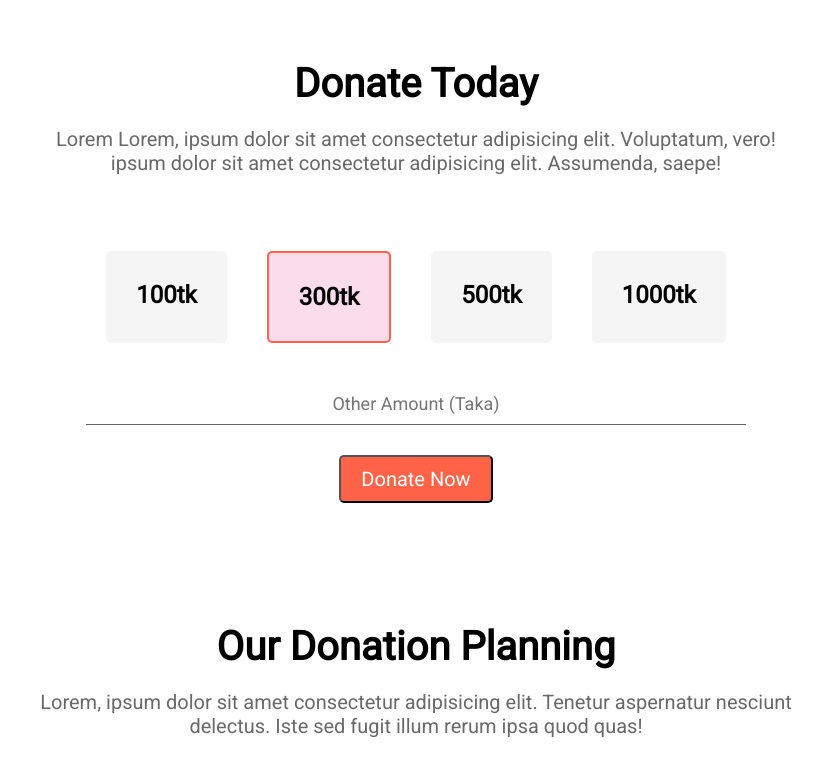
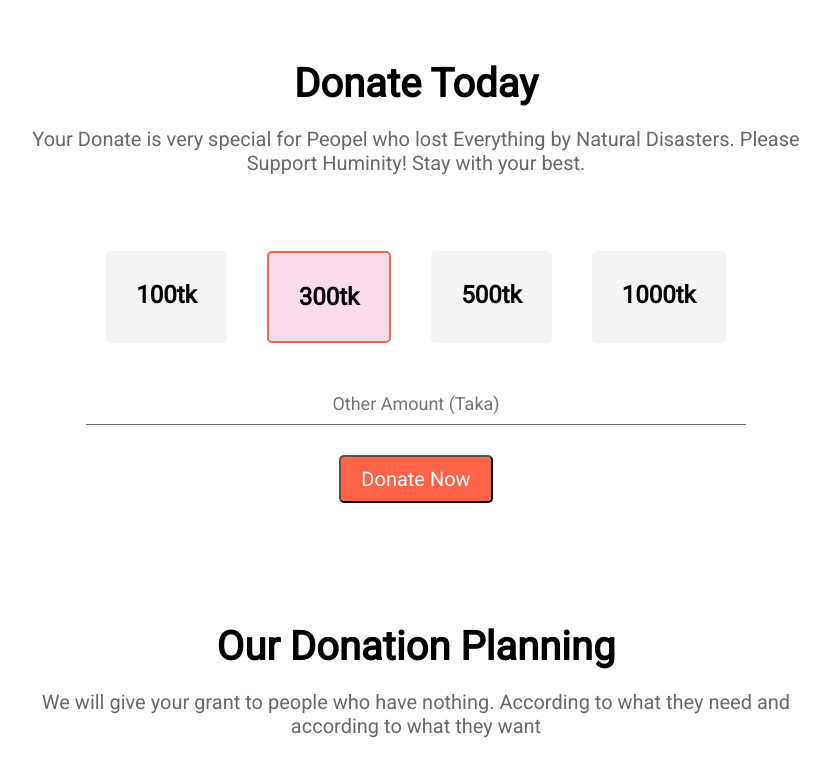
Before and after one commit to masumbillah360/Assignment_1, a plain HTML site: page index.html in a window 1280 px wide. Shown: the part 660-1440 px from the top of the page, without its empty margins (224-1054 px from the left). Drawn offline with Linux system fonts and the light colour scheme.

Commit message:
update information from lorem

```diff
--- a/index.html
+++ b/index.html
@@ -25,7 +25,7 @@
     <section class="donation-section">
         <div class="donation-description">
             <h1 class="title">Donate Today</h1>
-            <p class="summary">Lorem Lorem, ipsum dolor sit amet consectetur adipisicing elit. Voluptatum, vero! ipsum dolor sit amet consectetur adipisicing elit. Assumenda, saepe!</p>
+            <p class="summary">Your  Donate is very special for Peopel who lost Everything by Natural Disasters. Please Support Huminity! Stay with your best.</p>
         </div>
         <div class="donation-amount">
             <h1>100tk</h1>
@@ -44,7 +44,7 @@
 
     <section class="donation-planning">
         <h1 class="title"> Our Donation Planning</h1>
-        <p class="summary">Lorem, ipsum dolor sit amet consectetur adipisicing elit. Tenetur aspernatur nesciunt delectus. Iste sed fugit illum rerum ipsa quod quas!</p>
+        <p class="summary">We will give your grant to people who have nothing. According to what they need and according to what they want</p>
         <div class="planning-card">
 
             <div class="card" id="card-1">
@@ -69,7 +69,7 @@
 
     <section class="subsribe-section">
         <h1 class="title">Get My Updates</h1>
-        <p class="summary">Lorem ipsum dolor sit amet consectetur adipisicing elit. Qui facilis odit reiciendis nam autem quisquam similique harum nisi quidem atque.</p>
+        <p class="summary">Subscribe to us to get all the information and updates about our grant distribution.</p>
 
         <div class="subscribe-form">
             <form action="">
```
